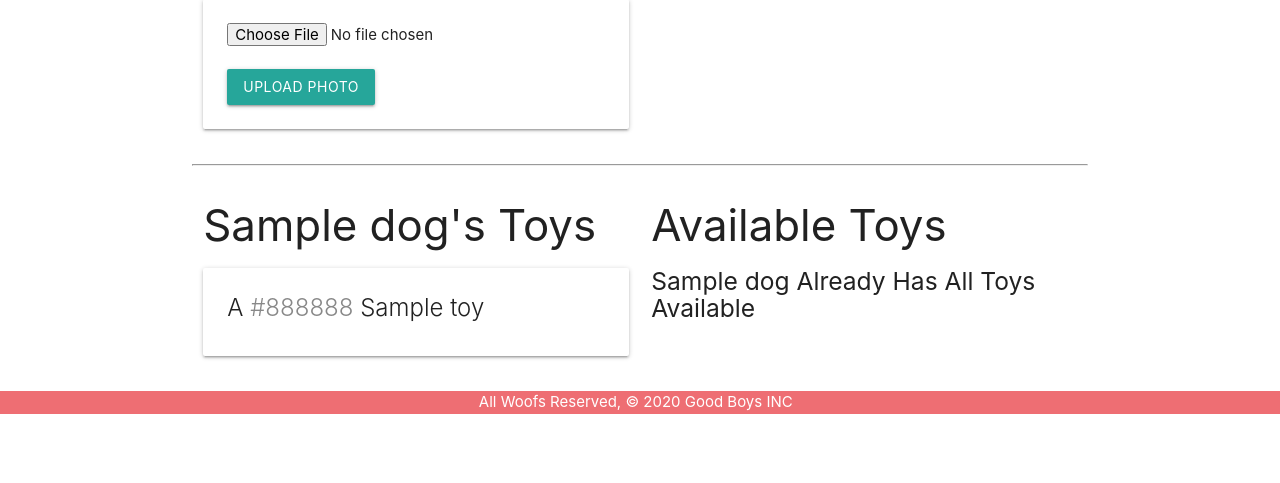
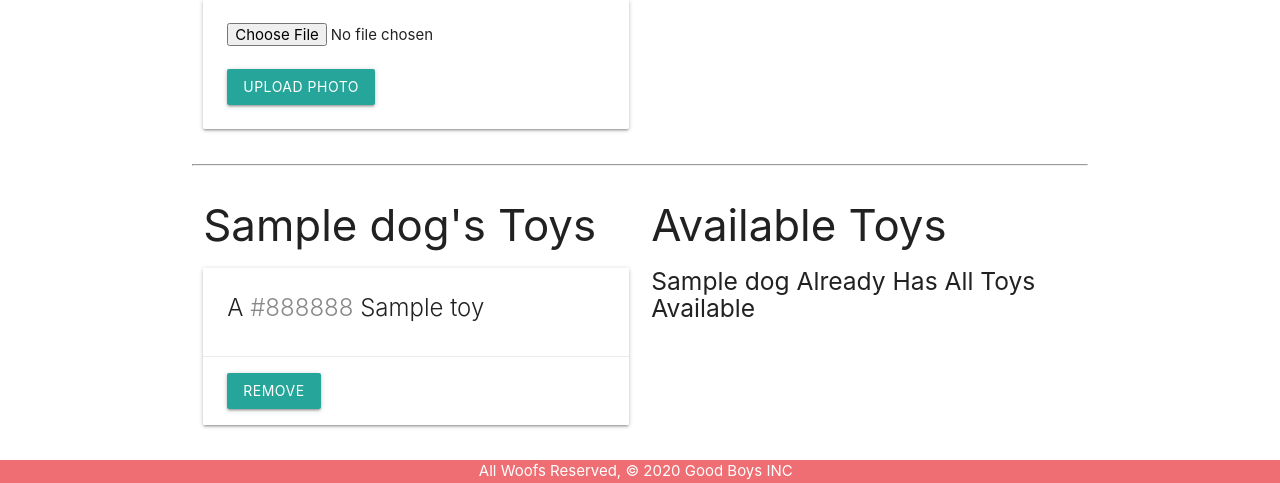
Before and after one commit to movlan/lab-django, a Django app: page /dog/1 in a window 1280 px wide. Shown: the part 803-1286 px from the top of the page. Before the commit the page ends 1217 px from the top, so only its background shows below. Run offline with Django 3.2, Linux system fonts and the light colour scheme; tables that the repository leaves empty hold one stand-in row (values such as "Sample post").

Commit message:
last thing that we didint cover in class is done

```diff
--- a/main/templates/dog.html
+++ b/main/templates/dog.html
@@ -72,6 +72,12 @@
               A <span style="color: {{ toy.color }}">{{ toy.color }}</span> {{ toy.name }}
             </span>
           </div>
+          <div class="card-action">
+            <form action="{% url 'unassoc_toy' dog.id toy.id %}" method="post">
+                {% csrf_token %}
+              <button type="submit" class="btn">Remove</button>
+            </form>
+          </div>
         </div>
       {% endfor %}
     {% else %}
--- a/main/urls.py
+++ b/main/urls.py
@@ -10,6 +10,7 @@ urlpatterns = [
     path('dog/<int:dog_id>/add_feeding', views.add_feeding, name='add_feeding'),
     path('dog/<int:dog_id>/toy_assoc/<int:toy_id>', views.toy_assoc, name='toy_assoc'),
     path('dog/<int:dog_id>/add_photo', views.add_photo, name='add_photo'),
+    path('dog/<int:dog_id>/unassoc_toy/<int:toy_id>/', views.unassoc_toy, name='unassoc_toy'),
     path('accounts/signup/', views.signup, name='signup'),
     path('toys/', views.ToyList.as_view(), name='toys_index'),
     path('toys/<int:pk>/', views.ToyDetail.as_view(), name='toys_detail'),
--- a/main/views.py
+++ b/main/views.py
@@ -107,3 +107,7 @@ class ToyUpdate(LoginRequiredMixin, UpdateView):
 class ToyDelete(LoginRequiredMixin, DeleteView):
   model = Toy
   success_url = '/toys/'
+
+def unassoc_toy(request, dog_id, toy_id):
+  Dog.objects.get(id=dog_id).toys.remove(toy_id)
+  return redirect('detail', dog_id=dog_id)
```
